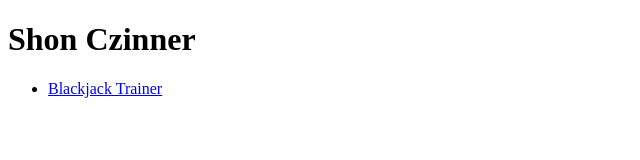
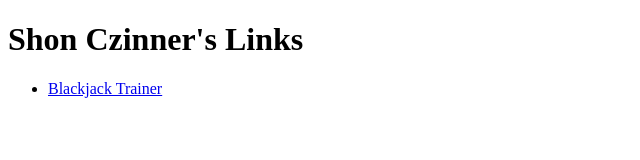
Before and after one commit to sczinner/sczinner.github.io, a plain HTML site: page index.html in a window 1280 px wide. Shown: the whole page, without its empty margins (0-640 px from the left). Drawn offline with Linux system fonts and the light colour scheme.

Commit message:
fix title

```diff
--- a/index.html
+++ b/index.html
@@ -1,7 +1,7 @@
 <!DOCTYPE html>
 <html>
 <body>
-<h1>Shon Czinner</h1>
+<h1>Shon Czinner's Links</h1>
 <ul>
   <li><a href="https://sczinner.shinyapps.io/BlackjackTrainer/">Blackjack Trainer</a></li>
 </ul>
```
